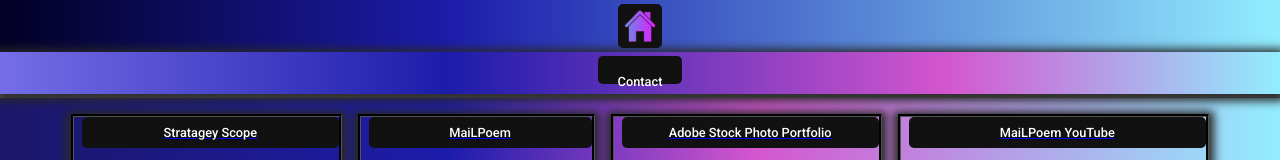
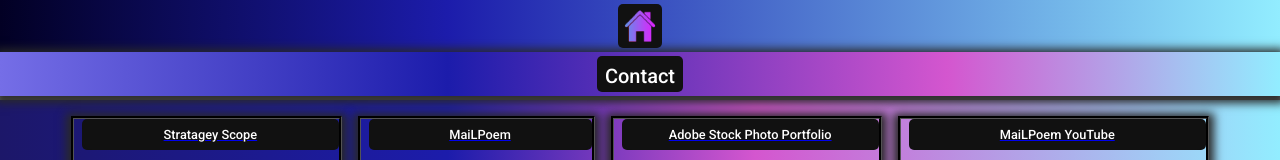
Before and after one commit to shyaboi/superportfoliosunset, a React (Create React App) app: page / in a window 1280 px wide. Shown: the top 160 px of the page. Built offline with nearby package versions, Linux system fonts and the light colour scheme; grey boxes are pictures that could not be loaded.

Commit message:
took away link style on contactt

```diff
--- a/src/components/Navbar/index.js
+++ b/src/components/Navbar/index.js
@@ -1,26 +1,33 @@
 import React from "react";
 import { Link } from "react-router-dom";
 import "./style.css";
-import Home from '../../imgs/home.png'
-
+import Home from "../../imgs/home.png";
 
 // Depending on the current path, this component sets the "active" class on the appropriate navigation link item
 function Navbar() {
   return (
-    <nav id='nav' className="navbar navbar-expand-lg navbar-light bg-light">
-        <div id="homeButt" >
+    <nav id="nav" className="navbar navbar-expand-lg navbar-light bg-light">
+      <div id="homeButt">
         <Link className="navbar-brand" to="/">
-      <img src={Home} alt="home"/>
+          <img src={Home} alt="home" />
         </Link>
       </div>
       <div className="navbar-nav">
         <div>
-        <ul>
-
-          <li className="nav-item" id="contactButt">
+          <ul style={{ textDecoration: "none" }}>
+            <li
+              className="nav-item"
+              id="contactButt"
+              style={{ textDecoration: "none" }}
+            >
               <Link
+              style={{ color: 'inherit', textDecoration: 'inherit'}}
                 to="/Contact"
-              className={window.location.pathname === "/Contact" ? "nav-link active" : "nav-link"}
+                className={
+                  window.location.pathname === "/Contact"
+                    ? "nav-link active"
+                    : "nav-link"
+                }
               >
                 Contact
               </Link>
--- a/src/components/Navbar/style.css
+++ b/src/components/Navbar/style.css
@@ -93,9 +93,9 @@
   float: none;
   max-width: calc(10vh + 0.5vmin);
   max-height: calc(2vh + 0.5vmin);
-  padding: .5vh;
+  padding: 1vh;
   font-family: "Roboto", sans-serif;
-  font-size: calc(1.1vh + 0.5vmin);
+  font-size: calc(2vh + 0.5vmin);
   border: none;
   outline: none;
   color: #fff;
@@ -194,21 +194,3 @@ nav{
     background: linear-gradient(90deg, rgba(117,110,231,1) 0%, rgba(28,28,171,1) 35%, rgba(212,86,207,1) 74%, rgba(146,237,255,1) 100%);
 
   }
-
-  li {
-  text-align: center;
-
-    font-family: 'Roboto', sans-serif;
-
-    padding-left: 20%;
-    padding-right: 70%;
-    float: left;
-  }
-
-  li a {
-    display: block;
-    color: white;
-    text-align: center;
-    padding: 14px 16px;
-    text-decoration: none;
-  }
```
Lines whose indentation alone changed are shown as unchanged.
